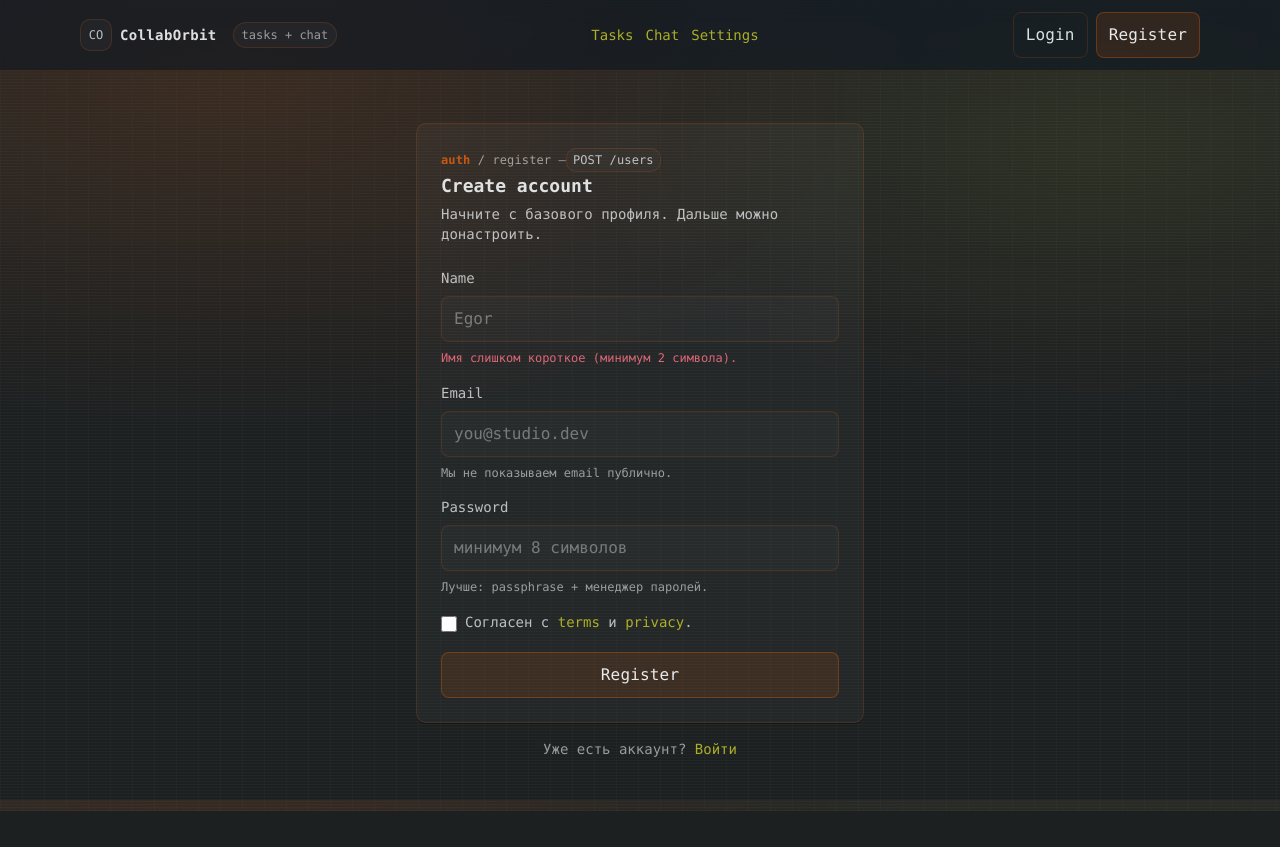
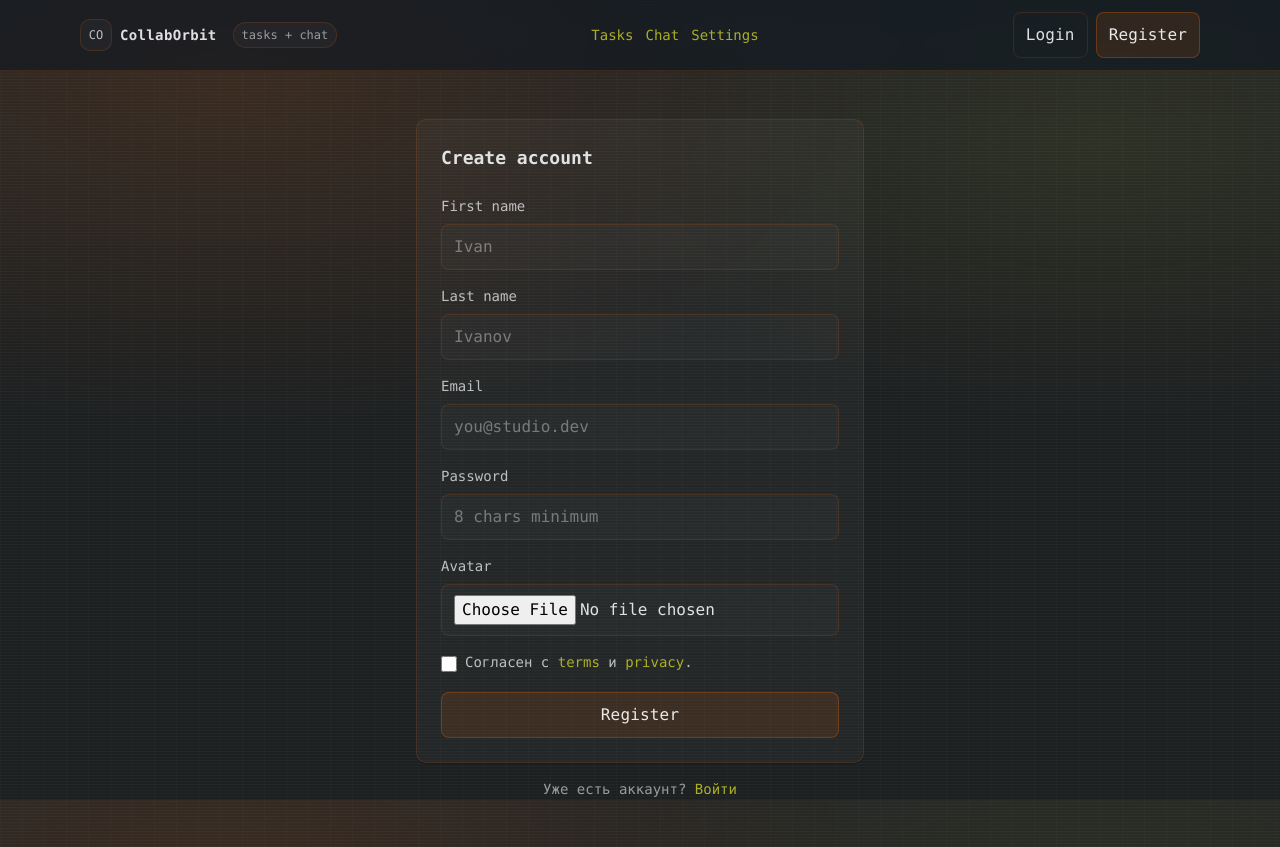
Before and after one commit to EgdLav/collaborbit-frontend, a Vue app: page /register in a window 1280 px wide. Before the commit the page ends 811 px from the top, so only its background shows below. Built offline with nearby package versions, Linux system fonts and the light colour scheme.

Commit message:
create Register page, Login page, add notify function

```diff
--- a/src/assets/main.css
+++ b/src/assets/main.css
@@ -352,11 +352,13 @@ body {
   backdrop-filter: blur(8px);
   border: 1px solid;
   box-shadow: 0 4px 16px rgba(0, 0, 0, 0.4);
-  animation: slideInRight 3s cubic-bezier(0.34, 1.56, 0.64, 1);
+  transition: all .3s cubic-bezier(0.34, 1.56, 0.64, 1);
   transform: translateX(300px);
-  transition: 0.5s;
   margin-top: var(--s-2);
   z-index: 9999;
+}
+.notification.active {
+  transform: translateX(0px);
 }
 
 
--- /dev/null
+++ b/src/fetch/fetch.d.ts
@@ -0,0 +1,3 @@
+declare module '@/fetch/fetch.js' {
+  export function $fetch(url: string, method: string, body?: any): Promise<any>
+}
--- a/src/fetch/fetch.js
+++ b/src/fetch/fetch.ts
@@ -1,6 +1,7 @@
 import { useAuthStore } from '../stores/authStore.ts'
+import { notify } from '@/services/notify.ts'
 
-async function handleResponse(response) {
+async function handleResponse(response: Response) {
   if (response.status >= 200 && response.status < 400) {
     try {
       const data = await response.json()
@@ -13,48 +14,33 @@ async function handleResponse(response) {
     }
   } else if (response.status >= 400 && response.status <= 500) {
     const data = await response.json()
-    let message = []
+    const message = []
 
-    if (data.message) message.push(data.message)
-    if (data.errors) message.push(Object.values(data.errors))
-
-    const id = Math.random().toString(36).substr(2, 8)
-    document.body.insertAdjacentHTML(
-      'beforeend',
-      `<span id="${id}" class="notification notification-error">${message.join('<br />')}</span>`,
-    )
-
-    const el = document.getElementById(id)
-
-    setTimeout(() => {
-      el.classList.add('active')
-      setTimeout(() => {
-        el.classList.remove('active')
-        setTimeout(() => {
-          el.remove()
-        }, 100)
-      }, 3000)
-    }, 100)
+    if (data?.message)
+      notify(data?.message, 'error')
 
     return { data, error: true }
   } else {
     alert('Server error')
   }
 }
-export async function $fetch(path, method = 'get', body = null) {
+export async function $fetch(
+  path: String,
+  method = 'get',
+  body: Record<string, string> | FormData | null = null,
+) {
   const url = new URL('http://127.0.0.1:8000/api' + path)
 
-  const auth = useAuthStore();
+  const auth = useAuthStore()
   const headers = {
     Authorization: `Bearer ${auth.token}`,
     Accept: 'application/json',
   }
-
-  if (!body || method === 'get') {
+  if ((!body || method === 'get') && !(body instanceof FormData)) {
     url.search = new URLSearchParams(body ?? {}).toString()
 
     return await handleResponse(await fetch(url, { method, headers }))
   }
-
+  // @ts-ignore
   return await handleResponse(await fetch(url, { method, body, headers }))
 }
--- a/src/main.ts
+++ b/src/main.ts
@@ -5,7 +5,7 @@ import { createApp } from 'vue'
 import { createPinia } from 'pinia'
 
 import App from './App.vue'
-import { router } from './router/index.js'
+import { router } from './router'
 
 const app = createApp(App)
 
--- /dev/null
+++ b/src/services/notify.d.ts
@@ -0,0 +1,3 @@
+declare module '@/services/notify.ts' {
+  export function notify(message: string, type: string): void
+}
--- /dev/null
+++ b/src/services/notify.ts
@@ -0,0 +1,20 @@
+export function notify(message : string, type = 'info') {
+  const id = crypto.randomUUID()
+
+  const el = document.createElement('div') as HTMLDivElement
+  el.id = id
+  el.className = `notification notification-${type}`
+  el.innerHTML = message
+
+  document.body.appendChild(el)
+
+  setTimeout(() => {
+    el.classList.add('active')
+    setTimeout(() => {
+      el.classList.remove('active')
+      setTimeout(() => {
+        el.remove()
+      }, 100)
+    }, 3000)
+  }, 100)
+}
--- a/src/stores/authStore.ts
+++ b/src/stores/authStore.ts
@@ -3,12 +3,11 @@ import { defineStore } from 'pinia'
 
 export const useAuthStore = defineStore('auth', {
   state: () => ({
-    token: null,
+    token: null as string | null,
   }),
 
   actions: {
     setToken(token: string) {
-      // @ts-ignore
       this.token = token
     },
 
--- a/src/views/AboutView.vue
+++ /dev/null
@@ -1,15 +0,0 @@
-<template>
-  <div class="about">
-    <h1>This is an about page</h1>
-  </div>
-</template>
-
-<style>
-@media (min-width: 1024px) {
-  .about {
-    min-height: 100vh;
-    display: flex;
-    align-items: center;
-  }
-}
-</style>
--- a/src/views/HomeView.vue
+++ /dev/null
@@ -1,9 +0,0 @@
-<script setup lang="ts">
-import TheWelcome from '../components/TheWelcome.vue'
-</script>
-
-<template>
-  <main>
-    <TheWelcome />
-  </main>
-</template>
--- a/src/views/LoginView.vue
+++ b/src/views/LoginView.vue
@@ -1,20 +1,21 @@
 <script setup lang="ts">
 import { onMounted } from 'vue'
-import { $fetch } from '@/fetch/fetch.js'
+import { $fetch } from '@/fetch/fetch.ts'
 import { useRouter } from 'vue-router'
 import { useAuthStore } from '@/stores/authStore.ts'
 
 const router = useRouter()
 const auth = useAuthStore()
 
-async function submit(event) {
+async function submit(event: Event) {
   document.querySelectorAll('.error').forEach((e) => e.remove())
 
-  const response = await $fetch('/login', 'post', new FormData(event.target))
+  const form = event.target as HTMLFormElement
+  const response = await $fetch('/login', 'post', new FormData(form))
 
   if (response.error) {
     for (const name in response.data.errors) {
-      const input = document.querySelector(`[name=${name}]`)
+      const input = document.querySelector(`[name="${name}"]`) as HTMLInputElement | null
       if (input) {
         input.setCustomValidity(response.data.errors[name])
         input.insertAdjacentHTML(
@@ -26,7 +27,7 @@ async function submit(event) {
   } else {
     auth.setToken(response.token)
     await router.push('/')
-  } // TODO: make notify function
+  }
 }
 
 onMounted(() =>
--- a/src/views/RegisterView.vue
+++ b/src/views/RegisterView.vue
@@ -1,4 +1,52 @@
-<script setup lang="ts"></script>
+<script setup lang="ts">
+import { onMounted, ref } from 'vue'
+import { $fetch } from '@/fetch/fetch.ts'
+import { useRouter } from 'vue-router'
+import { useAuthStore } from '@/stores/authStore.ts'
+
+const router = useRouter()
+const auth = useAuthStore()
+
+async function submit(event: Event) {
+  document.querySelectorAll('.error').forEach((e) => e.remove())
+
+  const form = event.target as HTMLFormElement
+  const response = await $fetch('/register', 'post', new FormData(form))
+
+  if (response.error) {
+    for (const name in response.data.errors) {
+      const input = document.querySelector(`[name="${name}"]`) as HTMLInputElement | null
+      if (input) {
+        input.setCustomValidity(response.data.errors[name])
+        input.insertAdjacentHTML(
+          'afterend',
+          `<span class="error mt-2">${response.data.errors[name]}</span>`,
+        )
+      }
+    }
+  } else {
+    auth.setToken(response.token)
+    await router.push('/')
+  }
+}
+
+const avatar = ref<File | null>(null)
+const preview = ref<string | null>(null)
+
+function onAvatarChange(event: Event) {
+  const input = event.target as HTMLInputElement
+  const file = input.files?.[0]
+
+  if (!file) return
+
+  avatar.value = file
+  preview.value = URL.createObjectURL(file)
+}
+
+onMounted(() =>
+  document.querySelectorAll('input').forEach((e) => (e.onchange = () => e.setCustomValidity(''))),
+)
+</script>
 
 <template>
   <main
@@ -6,28 +54,33 @@
   >
     <section class="w-full max-w-md">
       <div class="card p-4 sm:p-6">
-        <p class="prompt">
-          <b>auth</b> / register <span class="text-[color:var(--text-2)]">—</span>
-          <span class="kbd">POST /users</span>
-        </p>
         <h1 class="text-lg font-semibold">Create account</h1>
-        <p class="mt-1 text-sm text-[color:var(--text-1)]">
-          Начните с базового профиля. Дальше можно донастроить.
-        </p>
-
-        <form class="mt-6 space-y-4" action="#" method="post">
+        <form class="mt-6 space-y-4" method="post" @submit.prevent="submit">
           <div>
-            <label class="mb-2 block text-sm text-[color:var(--text-1)]" for="name">Name</label>
+            <label class="mb-2 block text-sm text-[color:var(--text-1)]" for="name"
+              >First name</label
+            >
             <input
               class="input"
               id="name"
-              name="name"
+              name="first_name"
               type="text"
               autocomplete="name"
-              placeholder="Egor"
+              placeholder="Ivan"
             />
-            <!-- Error UI -->
-            <p class="error mt-2">Имя слишком короткое (минимум 2 символа).</p>
+          </div>
+          <div>
+            <label class="mb-2 block text-sm text-[color:var(--text-1)]" for="name"
+              >Last name</label
+            >
+            <input
+              class="input"
+              id="name"
+              name="last_name"
+              type="text"
+              autocomplete="name"
+              placeholder="Ivanov"
+            />
           </div>
 
           <div>
@@ -40,7 +93,6 @@
               autocomplete="email"
               placeholder="you@studio.dev"
             />
-            <p class="help mt-2">Мы не показываем email публично.</p>
           </div>
 
           <div>
@@ -53,9 +105,28 @@
               name="password"
               type="password"
               autocomplete="new-password"
-              placeholder="минимум 8 символов"
+              placeholder="8 chars minimum"
             />
-            <p class="help mt-2">Лучше: passphrase + менеджер паролей.</p>
+          </div>
+          <div>
+            <label class="mb-2 block text-sm text-[color:var(--text-1)]" for="avatar">Avatar</label>
+            <div class="flex flex-col gap-3">
+              <input
+                class="input"
+                id="avatar"
+                name="avatar"
+                type="file"
+                accept="image/*"
+                @change="onAvatarChange"
+              />
+              <div v-if="preview" class="flex justify-center">
+                <img
+                  :src="preview"
+                  alt="Avatar preview"
+                  class="h-24 w-24 rounded-full object-cover"
+                />
+              </div>
+            </div>
           </div>
 
           <div class="flex items-start gap-2">
@@ -80,7 +151,7 @@
 
       <p class="mt-4 text-center text-sm text-[color:var(--text-2)]">
         Уже есть аккаунт?
-        <a class="link" href="./login.html">Войти</a>
+        <router-link class="link" to="/login">Войти</router-link>
       </p>
     </section>
   </main>
```
Also changed, not shown: src/router/index.ts (renamed from src/router/index.js).
